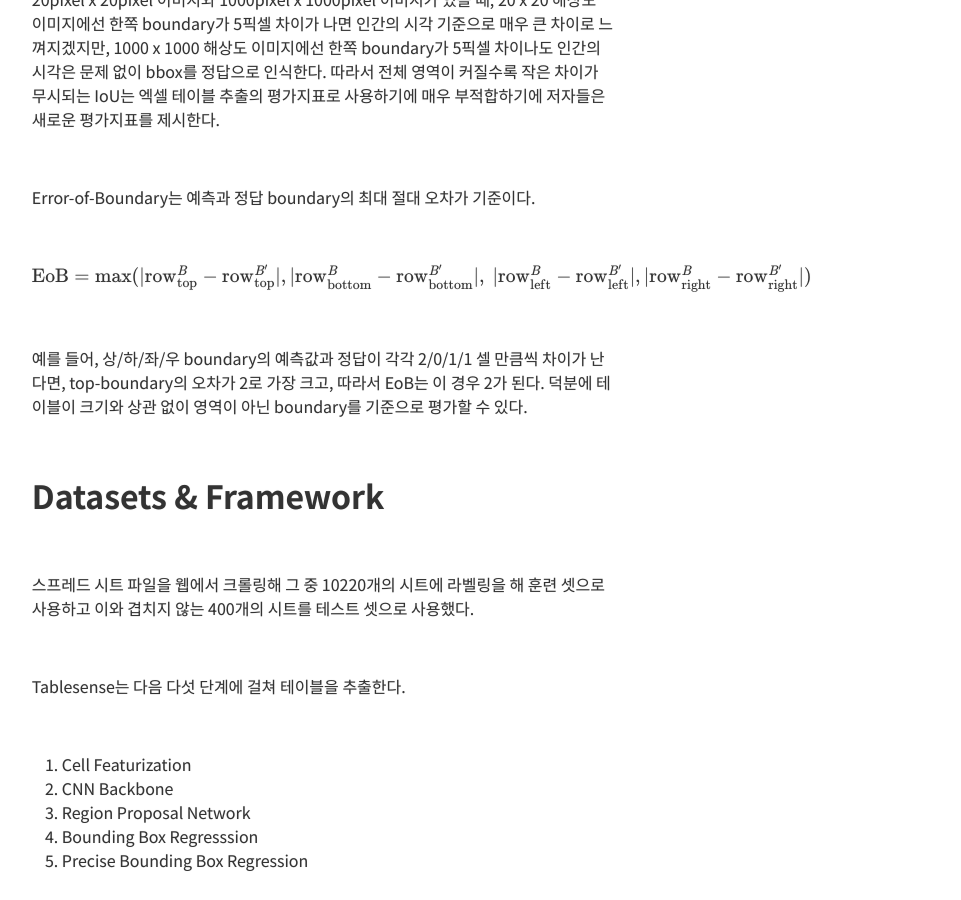
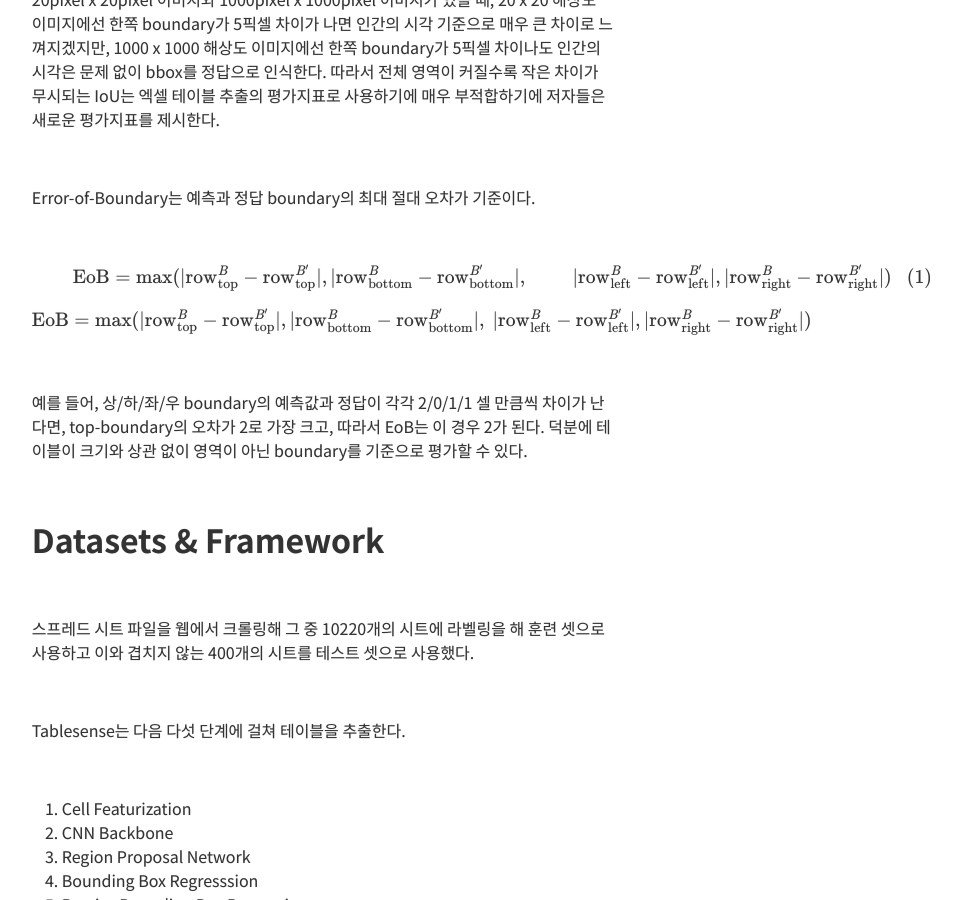
Before and after one commit to Clarit7/clarit7.github.io, a Jekyll site: the page built from _posts/2021-12-10-tablesense.md, in a window 1280 px wide and 900 px high, scrolled down 2067 px. Shown: the whole window, without its empty margins (317-1278 px from the left). Built offline with Jekyll 4.4.1, drawn with Linux system fonts in a browser that asks for light colours; some web fonts are replaced; formulas are drawn with MathJax 3; comment, search, counter and statistics services are not loaded.

Commit message:
Update 2021-12-10-tablesense.md

```diff
--- a/_posts/2021-12-10-tablesense.md
+++ b/_posts/2021-12-10-tablesense.md
@@ -69,6 +69,13 @@
 
 <br/>
 
+$ \begin{equation}
+\begin{aligned}
+\mathrm{EoB} = {} & \mathrm{max}(\vert\mathrm{row_{top}^\mathit{B}} - \mathrm{row_{top}^\mathit{B'}}\vert, \vert\mathrm{row_{bottom}^\mathit{B}} - \mathrm{row_{bottom}^\mathit{B'}}\vert, \\
+& \vert\mathrm{row_{left}^\mathit{B}} - \mathrm{row_{left}^\mathit{B'}}\vert, \vert\mathrm{row_{right}^\mathit{B}} - \mathrm{row_{right}^\mathit{B'}}\vert)
+\end{aligned}
+\end{equation} $
+
 $ \mathrm{EoB} = \mathrm{max}(\vert\mathrm{row_{top}^\mathit{B}} - \mathrm{row_{top}^\mathit{B'}}\vert, \vert\mathrm{row_{bottom}^\mathit{B}} - \mathrm{row_{bottom}^\mathit{B'}}\vert, \\ \vert\mathrm{row_{left}^\mathit{B}} - \mathrm{row_{left}^\mathit{B'}}\vert, \vert\mathrm{row_{right}^\mathit{B}} - \mathrm{row_{right}^\mathit{B'}}\vert) $
 
 <br/>
```
